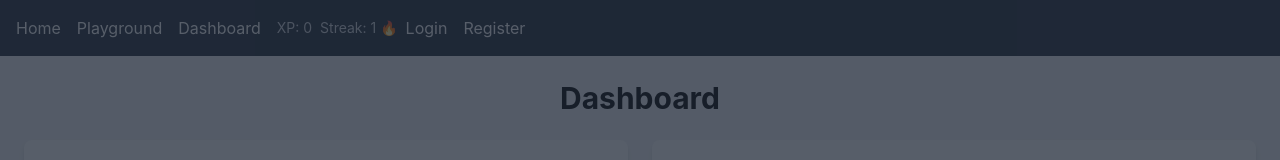
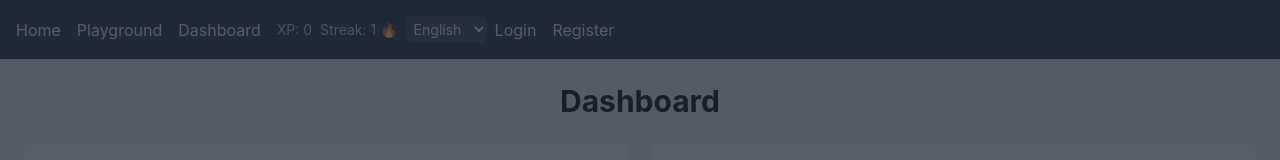
Before and after one commit to kawacukennedy/polygot, a React (Create React App) app in the folder apps/frontend/: page /dashboard in a window 1280 px wide. Shown: the top 160 px of the page. Built offline with nearby package versions, Linux system fonts and the light colour scheme.

Commit message:
Implement basic language switcher

```diff
--- a/apps/frontend/src/App.tsx
+++ b/apps/frontend/src/App.tsx
@@ -1,3 +1,4 @@
+
 import React, { useState, useEffect } from 'react';
 import { BrowserRouter as Router, Routes, Route, Link } from 'react-router-dom';
 import HomePage from './pages/HomePage';
@@ -13,6 +14,7 @@ function App() {
   const [notification, setNotification] = useState<{ message: string; type: 'success' | 'error' | 'info' } | null>(null);
   const [userXp, setUserXp] = useState(0);
   const [loginStreak, setLoginStreak] = useState(0);
+  const [selectedLanguage, setSelectedLanguage] = useState('en');
 
   const showNotification = (message: string, type: 'success' | 'error' | 'info') => {
     setNotification({ message, type });
@@ -68,7 +70,16 @@ function App() {
             <li className="ml-auto flex items-center">
               <span className="text-sm text-gray-300 mr-2">XP: {userXp}</span>
               <span className="text-sm text-gray-300 mr-2">Streak: {loginStreak} 🔥</span>
-              <Link to="/login" className="hover:text-gray-300">Login</Link>
+              <select
+                value={selectedLanguage}
+                onChange={(e) => setSelectedLanguage(e.target.value)}
+                className="bg-gray-700 text-white text-sm rounded-md p-1"
+              >
+                <option value="en">English</option>
+                <option value="es">Spanish</option>
+                <option value="fr">French</option>
+              </select>
+              <Link to="/login" className="hover:text-gray-300 ml-2">Login</Link>
             </li>
             <li>
               <Link to="/register" className="hover:text-gray-300">Register</Link>
--- a/apps/frontend/src/pages/DashboardPage.tsx
+++ b/apps/frontend/src/pages/DashboardPage.tsx
@@ -1,4 +1,3 @@
-
 import React from 'react';
 import MetricTileArea from '../components/MetricTileArea';
 import BenchmarkChart from '../components/BenchmarkChart';
@@ -84,6 +83,22 @@ const DashboardPage: React.FC = () => {
         </div>
       </div>
 
+      {/* Leaderboards Panel */}
+      <div className="mt-6 bg-white p-6 rounded-lg shadow-md">
+        <h2 className="text-xl font-bold mb-4">Leaderboards</h2>
+        <div className="h-32 bg-gray-200 rounded-md flex items-center justify-center">
+          <p className="text-gray-500">Leaderboards will be here</p>
+        </div>
+      </div>
+
+      {/* Badges Panel */}
+      <div className="mt-6 bg-white p-6 rounded-lg shadow-md">
+        <h2 className="text-xl font-bold mb-4">Badges</h2>
+        <div className="h-32 bg-gray-200 rounded-md flex items-center justify-center">
+          <p className="text-gray-500">Badges will be here</p>
+        </div>
+      </div>
+
       {/* Alerts Panel */}
       <div className="mt-6 bg-white p-6 rounded-lg shadow-md">
         <h2 className="text-xl font-bold mb-4">Alerts</h2>
```
